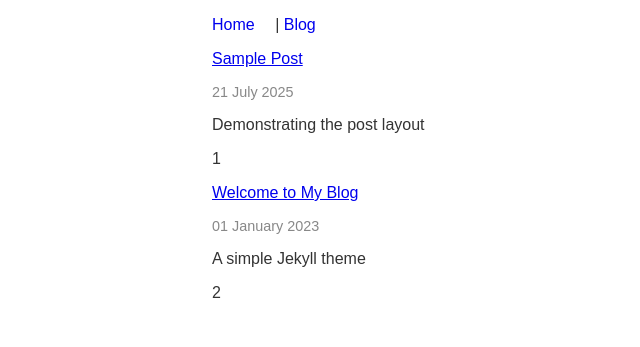
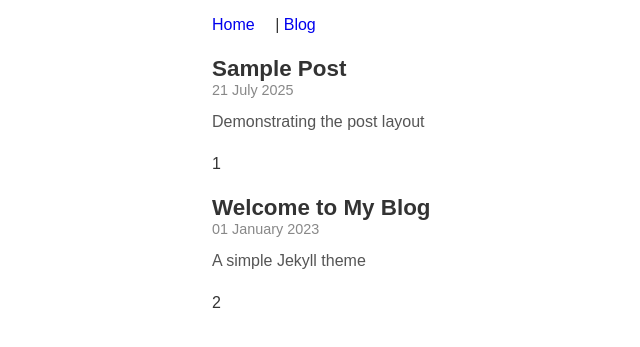
Before and after one commit to M6LI/m6li.github.io, a Jekyll site: the page built from blog/index.html, in a window 1280 px wide. Shown: the top 347 px of the page, without its empty margins (78-718 px from the left). Built offline with Jekyll 4.4.1, drawn with Linux system fonts in a browser that asks for light colours; a style sheet for code colours, icons or effects is not loaded.

Commit message:
Style blog post list

```diff
--- a/blog/css/blog.css
+++ b/blog/css/blog.css
@@ -1,4 +1,18 @@
 body { font-family: Arial, sans-serif; max-width: 700px; margin: auto; padding: 1em; background: #fff; color: #333; }
 #nav { margin-bottom: 1em; }
 #nav a { margin-right: 1em; text-decoration: none; }
-.post-date { color: #888; font-size: 0.9em; }
+.post-title {
+  font-size: 1.4em;
+  font-weight: bold;
+  margin-bottom: 0;
+}
+.post-title a { color: inherit; text-decoration: none; }
+.post-date {
+  color: #888;
+  font-size: 0.9em;
+  margin-top: 0;
+}
+.post-subtitle {
+  margin: 0 0 1.5em 0;
+  color: #555;
+}
```
